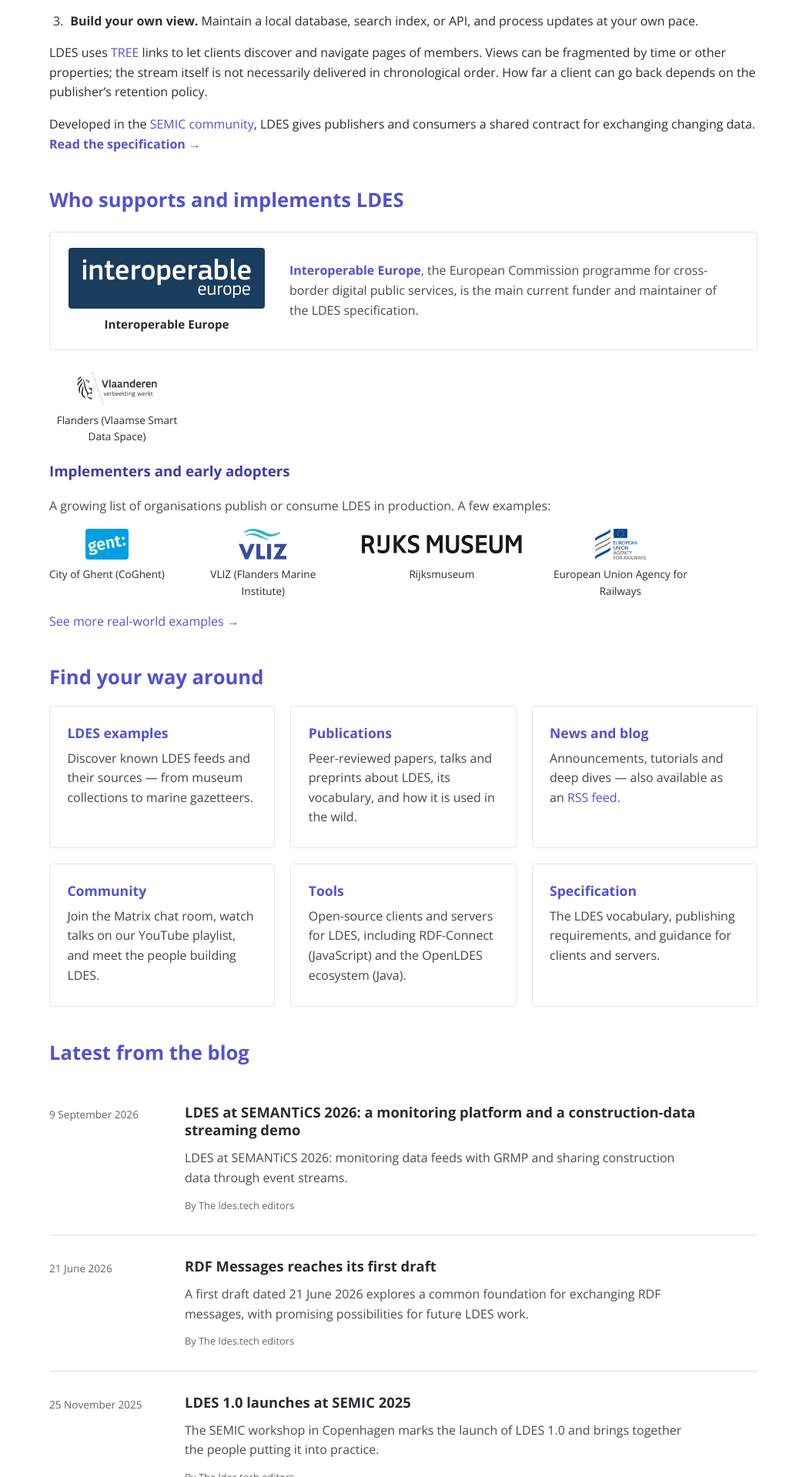
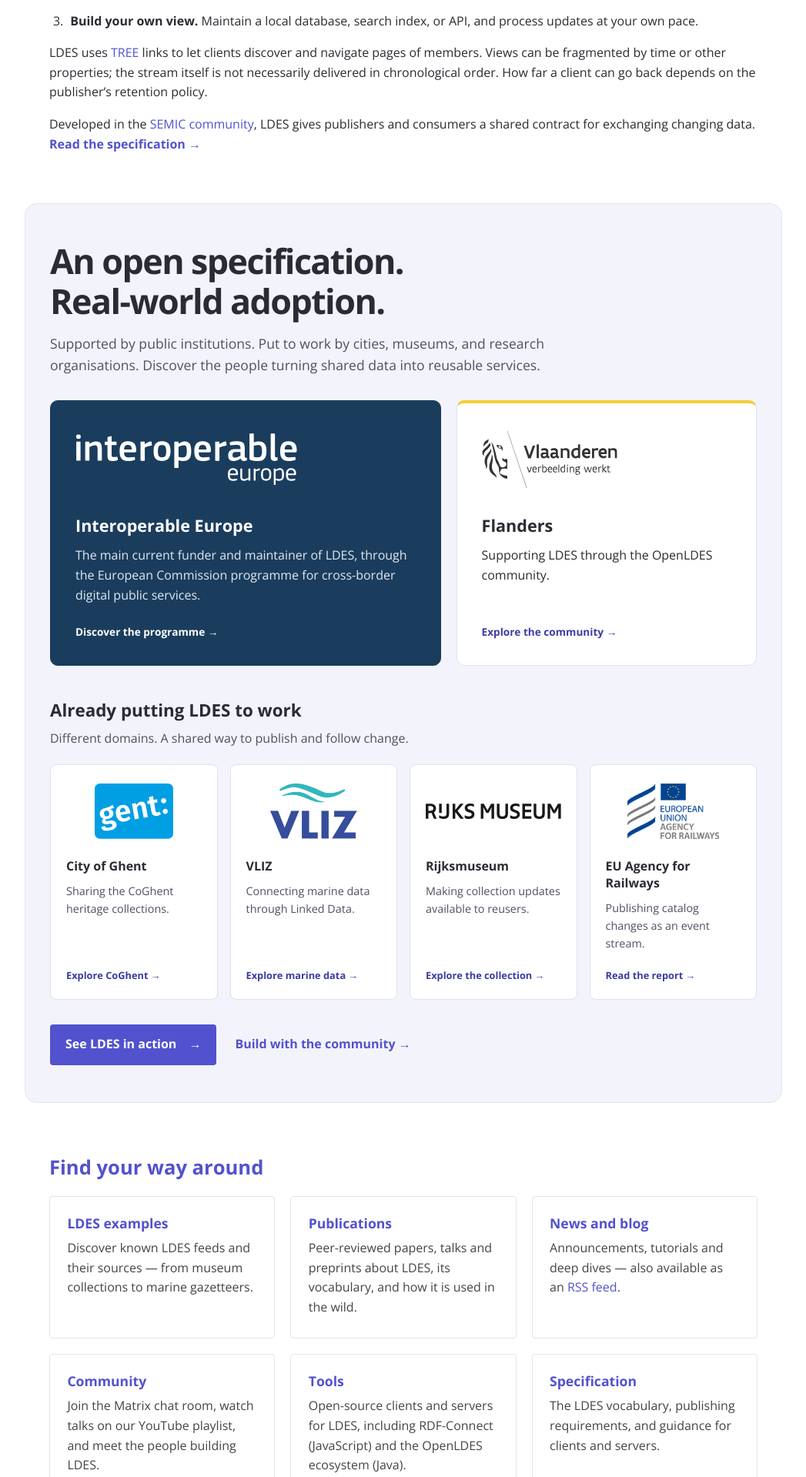
Before and after one commit to KNowledgeOnWebScale/ldes.tech, a Jekyll site: the page built from index.html, in a window 1280 px wide. Shown: the part 942-2861 px from the top of the page at 77% size, without its empty margins (116-1163 px from the left). Built offline with Jekyll 4.4.1, drawn with Linux system fonts in a browser that asks for light colours.

Commit message:
Nicer styling of the partners

```diff
--- a/index.html
+++ b/index.html
@@ -51,61 +51,70 @@
     </p>
   </section>
 
-  <section id="supported-by" aria-labelledby="supported-by-heading" about="https://ldes.tech/#organization">
-    <h2 id="supported-by-heading">Who supports and implements LDES</h2>
-
-    <div class="org-spotlight">
-      <a class="org-logo org-logo-dark org-logo-spotlight" href="https://interoperable-europe.ec.europa.eu/collection/semic-support-centre/linked-data-event-streams-ldes" resource="https://interoperable-europe.ec.europa.eu/" property="schema:funder schema:maintainer" typeof="schema:GovernmentOrganization">
-        <img src="{{ '/assets/logos/interoperable-europe.svg' | relative_url }}" alt="" property="schema:logo"/>
-        <span class="org-logo-label" property="schema:name">Interoperable Europe</span>
-      </a>
-      <p>
-        <a href="https://interoperable-europe.ec.europa.eu/collection/semic-support-centre/linked-data-event-streams-ldes"><strong>Interoperable Europe</strong></a>,
-        the European Commission programme for cross-border digital public services, is the main current funder
-        and maintainer of the LDES specification.
-      </p>
+  <section id="supported-by" class="ecosystem" aria-labelledby="supported-by-heading" about="https://ldes.tech/#organization">
+    <div class="ecosystem-intro">
+      <h2 id="supported-by-heading">An open specification.<br>Real-world adoption.</h2>
+      <p>Supported by public institutions. Put to work by cities, museums, and research organisations.
+        Discover the people turning shared data into reusable services.</p>
     </div>
 
-    <ul class="org-row" aria-label="Also supporting LDES">
+    <div class="supporters">
+      <a class="supporter supporter-primary" href="https://interoperable-europe.ec.europa.eu/collection/semic-support-centre/linked-data-event-streams-ldes" resource="https://interoperable-europe.ec.europa.eu/" property="schema:funder schema:maintainer" typeof="schema:GovernmentOrganization">
+        <div class="supporter-logo"><img src="{{ '/assets/logos/interoperable-europe.svg' | relative_url }}" alt="" property="schema:logo" loading="lazy"/></div>
+        <h3 property="schema:name">Interoperable Europe</h3>
+        <p>The main current funder and maintainer of LDES, through the European Commission programme for cross-border digital public services.</p>
+        <span class="org-link">Discover the programme <span aria-hidden="true">&rarr;</span></span>
+      </a>
+      <a class="supporter supporter-flanders" href="https://openldes.org/" resource="https://www.vlaanderen.be/digitaal-vlaanderen" property="schema:funder" typeof="schema:GovernmentOrganization">
+        <div class="supporter-logo"><img src="{{ '/assets/logos/vlaanderen.svg' | relative_url }}" alt="" property="schema:logo" loading="lazy"/></div>
+        <h3 property="schema:name">Flanders</h3>
+        <p>Supporting LDES through the OpenLDES community.</p>
+        <span class="org-link">Explore the community <span aria-hidden="true">&rarr;</span></span>
+      </a>
+    </div>
+
+    <div class="adopters-intro">
+      <h3>Already putting LDES to work</h3>
+      <p>Different domains. A shared way to publish and follow change.</p>
+    </div>
+    <ul class="adopters">
       <li>
-        <a class="org-logo" href="https://www.vlaanderen.be/digitaal-vlaanderen/onze-diensten-en-platformen/vlaamse-smart-data-space" resource="https://www.vlaanderen.be/digitaal-vlaanderen" property="schema:funder" typeof="schema:GovernmentOrganization">
-          <img src="{{ '/assets/logos/vlaanderen.svg' | relative_url }}" alt="" property="schema:logo"/>
-          <span class="org-logo-label" property="schema:name">Flanders (Vlaamse Smart Data Space)</span>
+        <a class="adopter" href="https://coghent.github.io/API/" resource="https://stad.gent/" typeof="schema:GovernmentOrganization">
+          <div class="adopter-logo"><img src="{{ '/assets/logos/gent.svg' | relative_url }}" alt="" property="schema:logo" loading="lazy"/></div>
+          <h4 property="schema:name">City of Ghent</h4>
+          <p>Sharing the CoGhent heritage collections.</p>
+          <span class="org-link">Explore CoGhent <span aria-hidden="true">&rarr;</span></span>
+        </a>
+      </li>
+      <li>
+        <a class="adopter" href="https://open-science.vliz.be/linked-data" resource="https://www.vliz.be/" typeof="schema:ResearchOrganization">
+          <div class="adopter-logo"><img src="{{ '/assets/logos/vliz.jpg' | relative_url }}" alt="" property="schema:logo" loading="lazy"/></div>
+          <h4 property="schema:name">VLIZ</h4>
+          <p>Connecting marine data through Linked Data.</p>
+          <span class="org-link">Explore marine data <span aria-hidden="true">&rarr;</span></span>
+        </a>
+      </li>
+      <li>
+        <a class="adopter" href="https://data.rijksmuseum.nl/docs/ldes/" resource="https://www.rijksmuseum.nl/" typeof="schema:Organization">
+          <div class="adopter-logo"><img src="{{ '/assets/logos/rijksmuseum.svg' | relative_url }}" alt="" property="schema:logo" loading="lazy"/></div>
+          <h4 property="schema:name">Rijksmuseum</h4>
+          <p>Making collection updates available to reusers.</p>
+          <span class="org-link">Explore the collection <span aria-hidden="true">&rarr;</span></span>
+        </a>
+      </li>
+      <li>
+        <a class="adopter" href="https://semiceu.github.io/LDES-implementation-reports/era-dcat-ap-feed/" resource="https://www.era.europa.eu/" typeof="schema:GovernmentOrganization">
+          <div class="adopter-logo"><img src="{{ '/assets/logos/era.png' | relative_url }}" alt="" property="schema:logo" loading="lazy"/></div>
+          <h4 property="schema:name">EU Agency for Railways</h4>
+          <p>Publishing catalog changes as an event stream.</p>
+          <span class="org-link">Read the report <span aria-hidden="true">&rarr;</span></span>
         </a>
       </li>
     </ul>
-
-    <h3>Implementers and early adopters</h3>
-    <p class="section-intro">
-      A growing list of organisations publish or consume LDES in production. A few examples:
-    </p>
-    <ul class="org-grid">
-      <li>
-        <a class="org-logo" href="https://coghent.github.io/API/" resource="https://stad.gent/" typeof="schema:GovernmentOrganization">
-          <img src="{{ '/assets/logos/gent.svg' | relative_url }}" alt="" property="schema:logo"/>
-          <span class="org-logo-label" property="schema:name">City of Ghent (CoGhent)</span>
-        </a>
-      </li>
-      <li>
-        <a class="org-logo" href="https://open-science.vliz.be/linked-data" resource="https://www.vliz.be/" typeof="schema:ResearchOrganization">
-          <img src="{{ '/assets/logos/vliz.jpg' | relative_url }}" alt="" property="schema:logo"/>
-          <span class="org-logo-label" property="schema:name">VLIZ (Flanders Marine Institute)</span>
-        </a>
-      </li>
-      <li>
-        <a class="org-logo" href="https://data.rijksmuseum.nl/docs/ldes/" resource="https://www.rijksmuseum.nl/" typeof="schema:Organization">
-          <img src="{{ '/assets/logos/rijksmuseum.svg' | relative_url }}" alt="" property="schema:logo"/>
-          <span class="org-logo-label" property="schema:name">Rijksmuseum</span>
-        </a>
-      </li>
-      <li>
-        <a class="org-logo" href="https://www.era.europa.eu/" resource="https://www.era.europa.eu/" typeof="schema:GovernmentOrganization">
-          <img src="{{ '/assets/logos/era.png' | relative_url }}" alt="" property="schema:logo"/>
-          <span class="org-logo-label" property="schema:name">European Union Agency for Railways</span>
-        </a>
-      </li>
-    </ul>
-    <p><a href="{{ '/examples/' | relative_url }}">See more real-world examples &rarr;</a></p>
+    <div class="ecosystem-actions">
+      <a class="ecosystem-button" href="{{ '/examples/' | relative_url }}">See LDES in action <span aria-hidden="true">&rarr;</span></a>
+      <a href="{{ '/community/' | relative_url }}">Build with the community <span aria-hidden="true">&rarr;</span></a>
+    </div>
   </section>
 
   <section id="quicklinks">
@@ -162,7 +171,7 @@
   "email": "mailto:pieter.colpaert@ugent.be",
   "funder": [
     { "@type": "GovernmentOrganization", "name": "Interoperable Europe", "url": "https://interoperable-europe.ec.europa.eu/collection/semic-support-centre/linked-data-event-streams-ldes" },
-    { "@type": "GovernmentOrganization", "name": "Flanders (Vlaamse Smart Data Space)", "url": "https://www.vlaanderen.be/digitaal-vlaanderen/onze-diensten-en-platformen/vlaamse-smart-data-space" }
+    { "@type": "GovernmentOrganization", "name": "Flanders (OpenLDES community)", "url": "https://openldes.org/" }
   ],
   "maintainer": { "@type": "GovernmentOrganization", "name": "Interoperable Europe", "url": "https://interoperable-europe.ec.europa.eu/collection/semic-support-centre/linked-data-event-streams-ldes" },
   "sameAs": [
--- a/style.css
+++ b/style.css
@@ -467,85 +467,72 @@
   .article-table th, .article-table td { padding: 0.65rem 0.4rem; }
 }
 
-/* ----------------------------
-   Supported by / implementers
------------------------------ */
-.org-spotlight {
-  display: flex;
-  flex-wrap: wrap;
-  align-items: center;
-  gap: 1.5rem 2rem;
-  margin: 1.25rem 0 1.75rem;
-  padding: 1.25rem 1.5rem;
-  background: #fff;
+/* Supporters and implementations */
+.ecosystem {
+  margin: 4rem -2rem;
+  padding: clamp(1.5rem, 4vw, 3rem) 2rem;
+  background: #f3f3fb;
   border: 1px solid #e3e3f2;
-  border-radius: 4px;
+  border-radius: 16px;
 }
-
-.org-spotlight p {
-  flex: 1 1 22rem;
-  margin: 0;
-  color: #4a4a55;
+.ecosystem-intro { max-width: 43rem; margin-bottom: 2rem; }
+.ecosystem-intro h2 {
+  color: var(--text);
+  font-size: clamp(2rem, 4vw, 2.8rem);
+  line-height: 1.15;
+  letter-spacing: -0.035em;
+  margin: 0 0 1rem;
 }
-
-.org-row,
-.org-grid {
-  list-style: none;
-  margin: 0 0 1rem;
-  padding: 0;
-  display: flex;
-  flex-wrap: wrap;
-  align-items: flex-start;
-  gap: 1.75rem 2.5rem;
-}
-
-.org-logo {
+.ecosystem-intro > p { font-size: 1.1rem; color: #505064; margin: 0; }
+.supporters { display: grid; grid-template-columns: 1.3fr 1fr; gap: 1.25rem; }
+.supporter {
   display: flex;
   flex-direction: column;
-  align-items: center;
-  gap: 0.5rem;
-  text-decoration: none;
+  align-items: flex-start;
+  padding: 2rem;
+  border-radius: 10px;
+  background: white;
+  border: 1px solid #e1e1ef;
   color: var(--text);
-  flex: 0 0 auto;
 }
-
-.org-logo:hover .org-logo-label {
-  color: var(--primary);
-  text-decoration: underline;
+.supporter-primary { background: #1b3d5d; border-color: #1b3d5d; color: white; }
+.supporter-flanders { border-top: 4px solid #f2cf35; padding-top: calc(2rem - 3px); }
+.supporter-logo { display: flex; align-items: center; height: 5.5rem; width: 100%; margin-bottom: 1.75rem; }
+.supporter-logo img { width: 100%; max-width: 18rem; max-height: 5.5rem; object-fit: contain; object-position: left center; }
+.supporter-flanders .supporter-logo img { width: 11rem; }
+.supporter h3 { color: inherit; font-size: 1.35rem; margin: 0; line-height: 1.3; }
+.supporter p { margin: 0.75rem 0 1.5rem; }
+.supporter-primary p { color: #e0e9f3; }
+.org-link { margin-top: auto; font-size: 0.85rem; font-weight: 700; color: var(--primary-dark); }
+.supporter-primary .org-link { color: white; }
+.supporter:hover, .adopter:hover { text-decoration: none; color: var(--text); box-shadow: 0 8px 24px rgba(27, 30, 70, 0.1); }
+.supporter-primary:hover { color: white; }
+.supporter:hover .org-link, .adopter:hover .org-link { text-decoration: underline; }
+.adopters-intro { margin: 2.5rem 0 1.25rem; }
+.adopters-intro h3 { color: var(--text); font-size: 1.4rem; margin: 0 0 0.4rem; }
+.adopters-intro p { margin: 0; color: #505064; }
+.adopters { list-style: none; padding: 0; margin: 0; display: grid; grid-template-columns: repeat(4, minmax(0, 1fr)); gap: 1rem; }
+.adopters li { display: flex; min-width: 0; }
+.adopter { display: flex; flex-direction: column; width: 100%; padding: 1.25rem; background: white; border: 1px solid #e1e1ef; border-radius: 8px; color: var(--text); }
+.adopter-logo { height: 5rem; display: flex; align-items: center; justify-content: center; margin-bottom: 1.25rem; }
+.adopter-logo img { width: 100%; max-height: 4.5rem; object-fit: contain; }
+.adopter h4 { font-size: 1rem; line-height: 1.4; margin: 0; }
+.adopter p { font-size: 0.9rem; color: #505064; margin: 0.6rem 0 1.25rem; }
+.adopter .org-link { font-size: 0.8rem; }
+.ecosystem-actions { display: flex; align-items: center; flex-wrap: wrap; gap: 1rem 1.5rem; margin-top: 2rem; font-weight: 700; }
+.ecosystem-button { display: inline-flex; align-items: center; gap: 1rem; padding: 0.85rem 1.25rem; border-radius: 4px; background: var(--primary); color: white; }
+.ecosystem-button:hover { background: var(--primary-dark); color: white; }
+@media (max-width: 1050px) {
+  .ecosystem { margin-left: 0; margin-right: 0; }
+  .adopters { grid-template-columns: repeat(2, minmax(0, 1fr)); }
 }
-
-.org-logo img {
-  height: 2.5rem;
-  width: auto;
-  max-width: 13rem;
-  object-fit: contain;
+@media (max-width: 640px) {
+  .ecosystem { padding: 1.5rem; margin-top: 3rem; margin-bottom: 3rem; }
+  .supporters { grid-template-columns: minmax(0, 1fr); }
+  .supporter { padding: 1.5rem; }
+  .supporter-flanders { padding-top: calc(1.5rem - 3px); }
+  .adopters { grid-template-columns: minmax(0, 1fr); }
+  .adopter { padding: 1.5rem; }
+  .adopter-logo { justify-content: flex-start; }
+  .adopter-logo img { width: auto; max-width: 100%; max-height: 4rem; }
 }
-
-.org-logo-spotlight img {
-  height: 3.25rem;
-  max-width: 16rem;
-}
-
-.org-row .org-logo img {
-  height: 2.75rem;
-  max-width: 17rem;
-}
-
-.org-logo-dark img {
-  /* Interoperable Europe's logo asset is white-only; give it a dark tile to sit on. */
-  padding: 0.85rem 1.1rem;
-  background: #1b3d5d;
-  border-radius: 4px;
-  box-sizing: content-box;
-}
-
-.org-logo-label {
-  font-size: 0.85rem;
-  text-align: center;
-  max-width: 11rem;
-}
-
-.org-logo-spotlight .org-logo-label {
-  font-size: 0.95rem;
-  font-weight: 700;
-}
```
